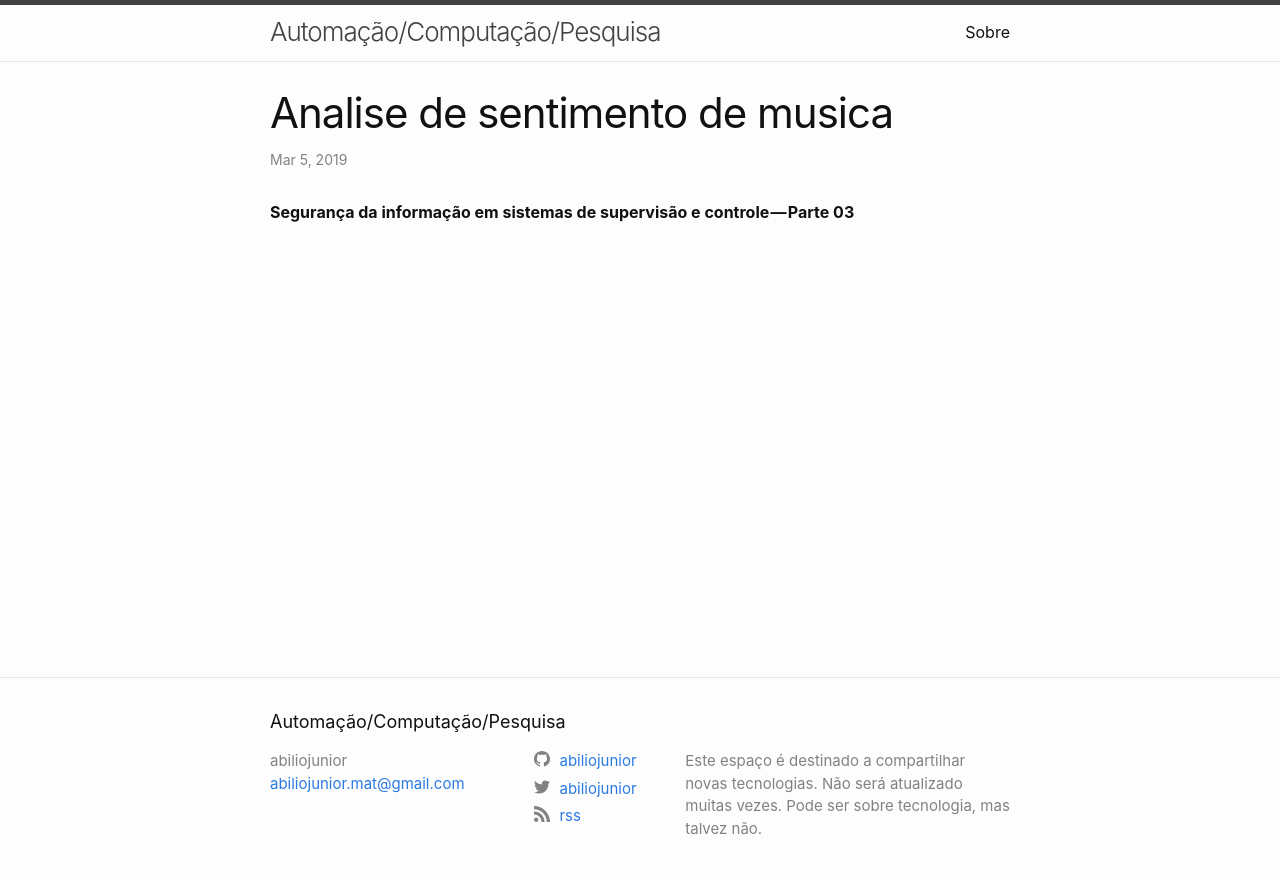
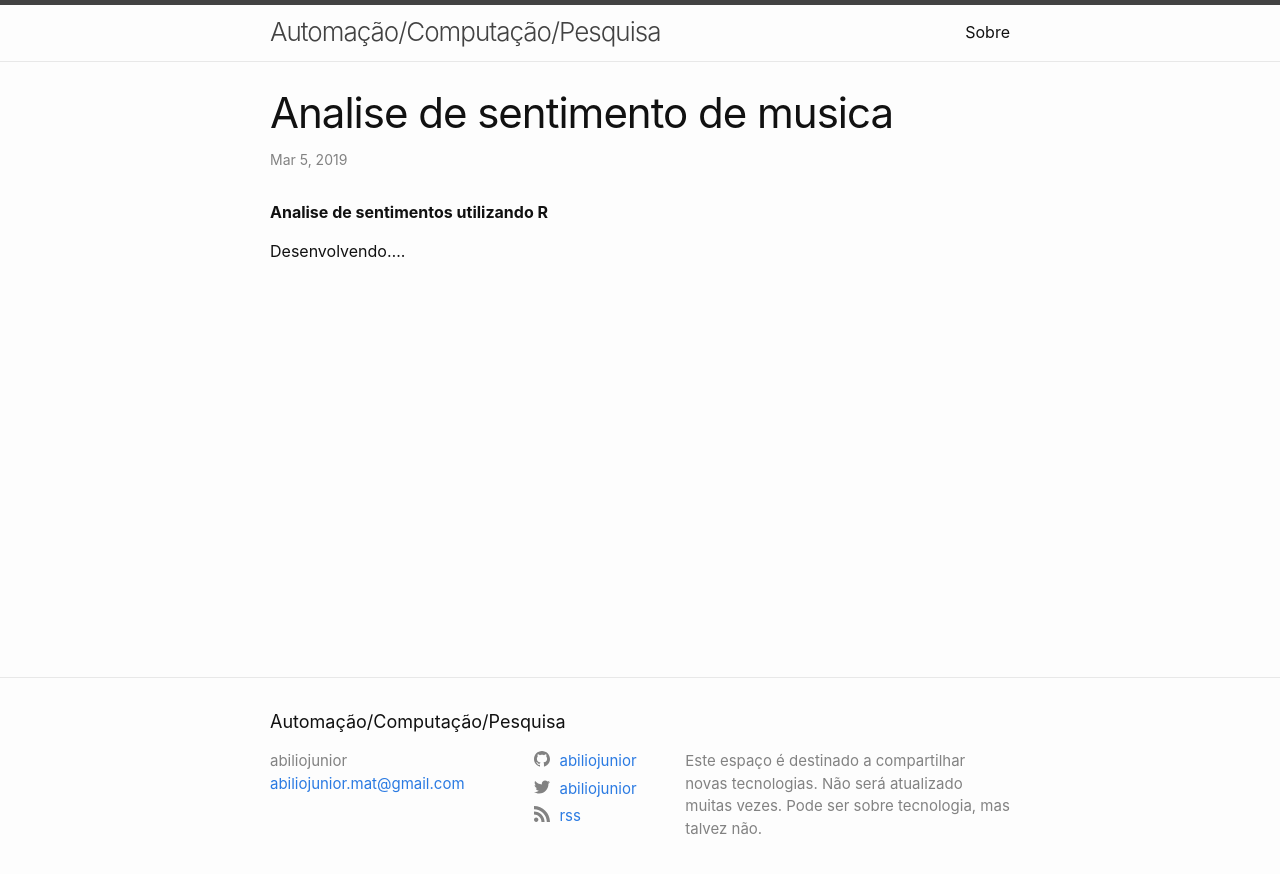
Before and after one commit to abiliojunior/abiliojunior.github.io, a Jekyll site: the page built from _posts/2019-03-05-Analise de sentimento de musica.md, in a window 1280 px wide. Shown: the top 874 px of the page. Built offline with Jekyll 4.4.1, drawn with Linux system fonts in a browser that asks for light colours.

Commit message:
alteracoes de datas

```diff
--- a/_config.yml
+++ b/_config.yml
@@ -44,5 +44,5 @@ minima:
 theme: minima
 
 plugins:
+ - jekyll-seo-tag
  - jekyll-feed
- - jekyll-seo-tag
--- a/_posts/2019-03-05-Analise de sentimento de musica.md
+++ b/_posts/2019-03-05-Analise de sentimento de musica.md
@@ -1,4 +1,6 @@
 ---
 layout: post
 ---
-**Segurança da informação em sistemas de supervisão e controle — Parte 03**
+**Analise de sentimentos utilizando R**
+
+Desenvolvendo....
--- a/assets/main.scss
+++ b/assets/main.scss
@@ -1,5 +1,9 @@
 ---
 # Only the main Sass file needs front matter (the dashes are enough)
 ---
+// $text-color: #e6e6e6; /* an off-white for the text */
+// $grey-color-light: #565656; /* for the border-top separators */
+// $grey-color-dark: #adadad; /* such as the site title in the header, visited */
+// $background-color: #1d1d1d; /* a dark, off-black for the bg */
 
 @import "minima";
```
Also changed, not shown: Gemfile (line endings or trailing spaces), minima.gemspec.
